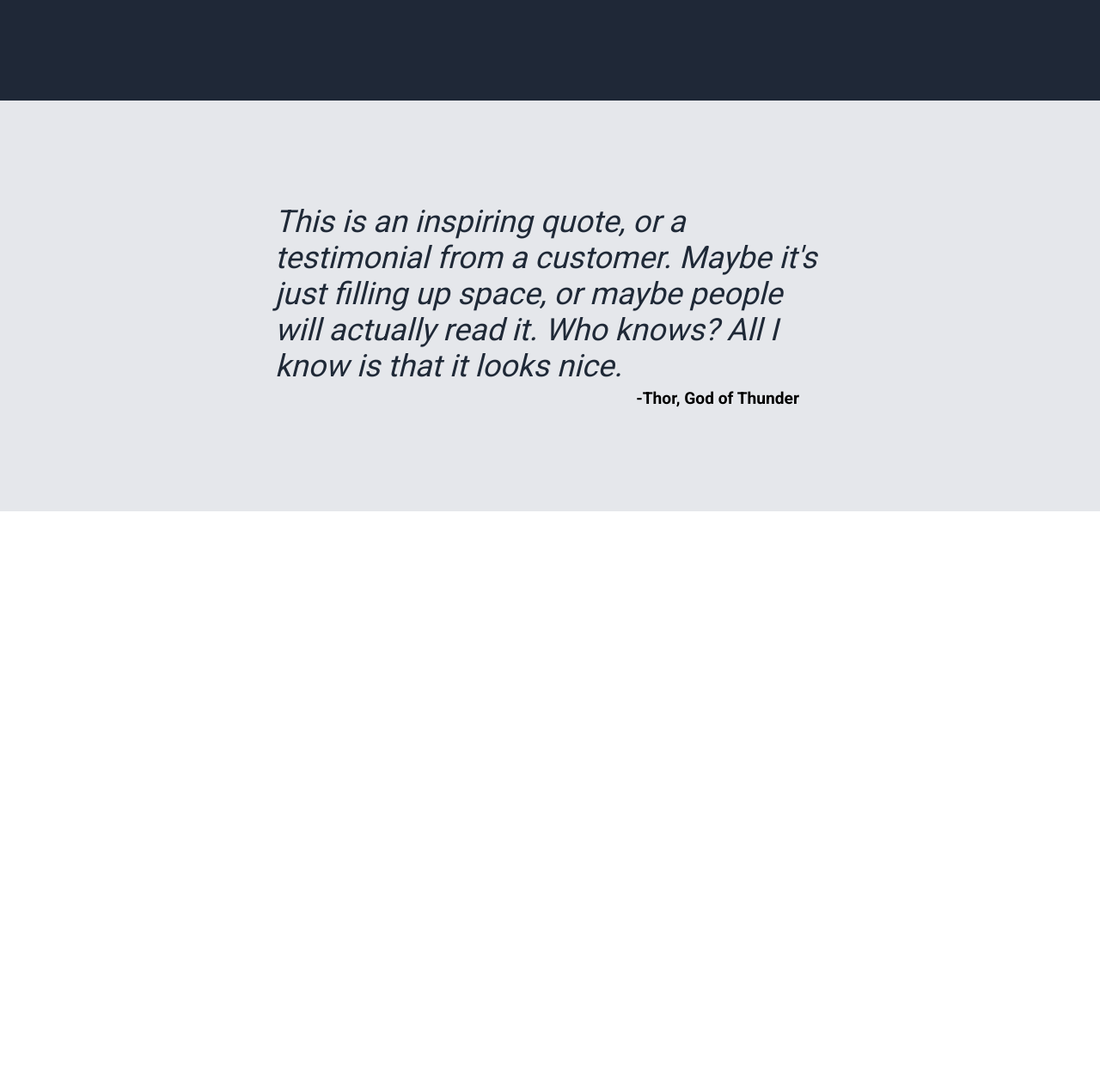
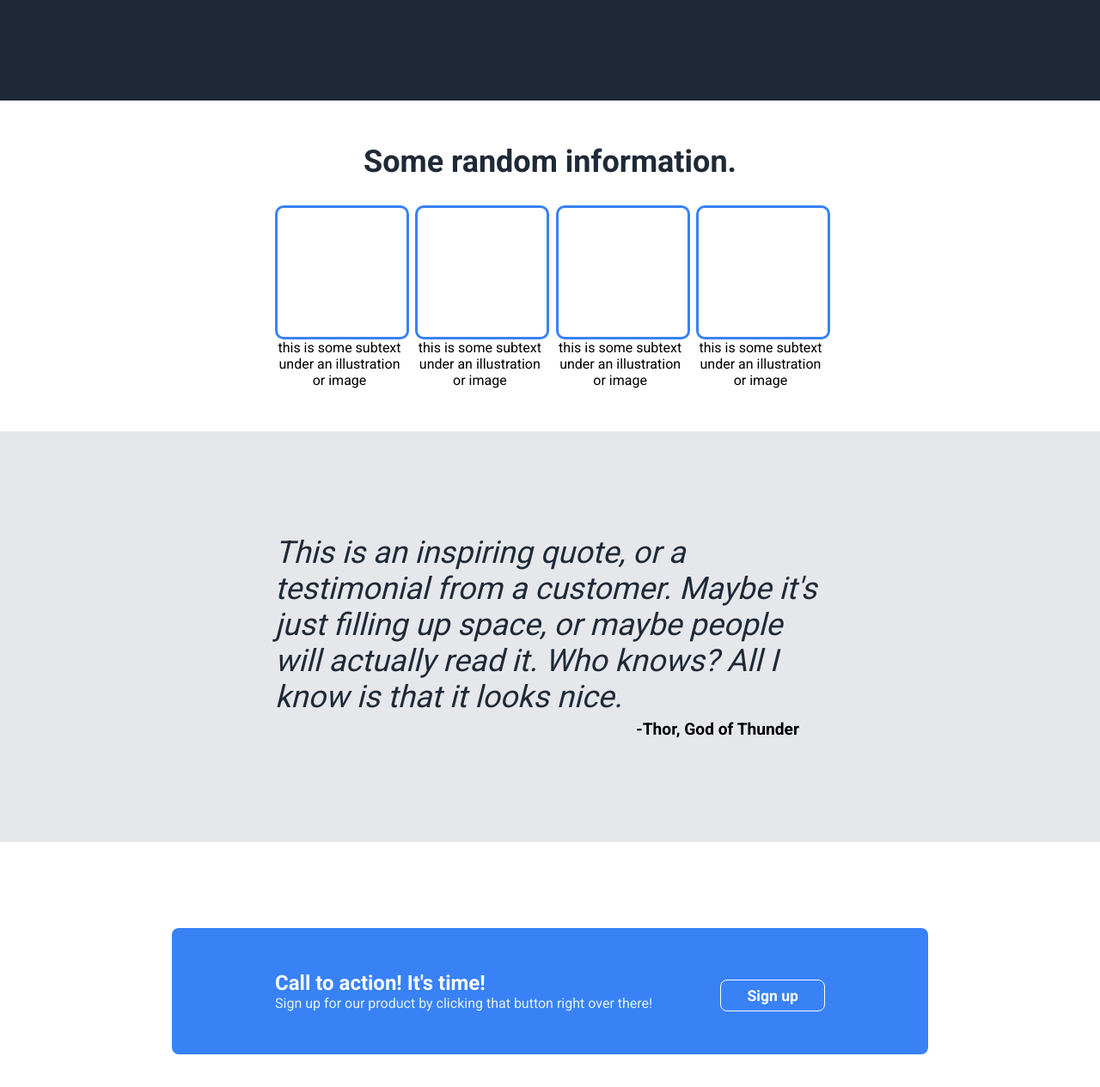
Before and after one commit to Paing-Thu-Tun/landing-page, a plain HTML site: page index.html in a window 1280 px wide. Shown: the part 491-1756 px from the top of the page at 86% size. Before the commit the page ends 1086 px from the top, so only its background shows below. Drawn offline with Linux system fonts and the light colour scheme.

Commit message:
Style action section

```diff
--- a/index.html
+++ b/index.html
@@ -35,6 +35,31 @@
             <div class="main-logo">this is a placeholder for an image</div>
         </div>
     </div>
+
+    <div class="info-section">
+        <div class="info-header">
+            Some random information.
+        </div>
+        <div class="info-flex">
+            <div class="box-container">
+                <div class="box"></div>
+                    this is some subtext under an illustration or image
+            </div>
+            <div class="box-container">
+                <div class="box"></div>
+                    this is some subtext under an illustration or image
+            </div>
+            <div class="box-container">
+                <div class="box"></div>
+                    this is some subtext under an illustration or image
+            </div>
+            <div class="box-container">
+                <div class="box"></div>
+                    this is some subtext under an illustration or image
+            </div>
+        </div>
+    </div>
+
     <div class="quote-section">
         <div class="quote">
             <em>
@@ -43,5 +68,17 @@
         </div>
         <div class="author">-Thor, God of Thunder</div>
     </div>
+
+    <div class="action-section">
+        <div class="action-text">
+            <div class="action-primary">
+                Call to action! It's time!
+            </div>
+            <div class="action-secondary">
+                Sign up for our product by clicking that button right over there!
+            </div>
+        </div>
+        <button class="action-button">Sign up</button>
+    </div>
 </body>
 </html>
--- a/style.css
+++ b/style.css
@@ -61,7 +61,7 @@ button {
     border: 1px solid #3882F6;
     color: #FBFBFB;
     font-size: 1.1em;
-    font-weight: 500;
+    font-weight: 600;
     margin-top: 10px;
 }
 
@@ -77,6 +77,35 @@ button {
     align-items: center;
 }
 
+.info-section {
+    padding: 50px 320px;
+}
+
+.info-header {
+    font-size: 36px;
+    color: #1F2937;
+    font-weight: 900;
+    text-align: center;
+    margin-bottom: 30px;
+}
+
+.info-flex {
+    display: flex;
+    justify-content: space-between;
+}
+
+.box-container {
+    width: 150px;
+    text-align: center;
+}
+
+.box {
+    width: 150px;
+    height: 150px;
+    border: 3px solid #3882F6;
+    border-radius: 10px;
+}
+
 .quote-section {
     background-color: #E5E7EB;
     padding: 120px 320px;
@@ -87,6 +116,7 @@ button {
     color: #1F2937;
     font-weight: 300;
     margin-bottom: 5px;
+    text-align: left;
 }
 
 .author {
@@ -95,3 +125,28 @@ button {
     text-align: right;
     padding-right: 30px;
 }
+
+.action-section {
+    background-color: #3882F6;
+    display: flex;
+    justify-content: space-between;
+    margin: 100px 200px;
+    padding: 50px 120px;
+    border-radius: 8px;
+}
+
+.action-primary {
+    color: #F9FAF8;
+    font-size: 1.5em;
+    font-weight: 900;
+}
+
+.action-secondary {
+    color: #E1F1f1;
+    font-weight: lighter;
+}
+
+
+.action-button {
+    border: 1px solid #FBFBFB;
+}
```
